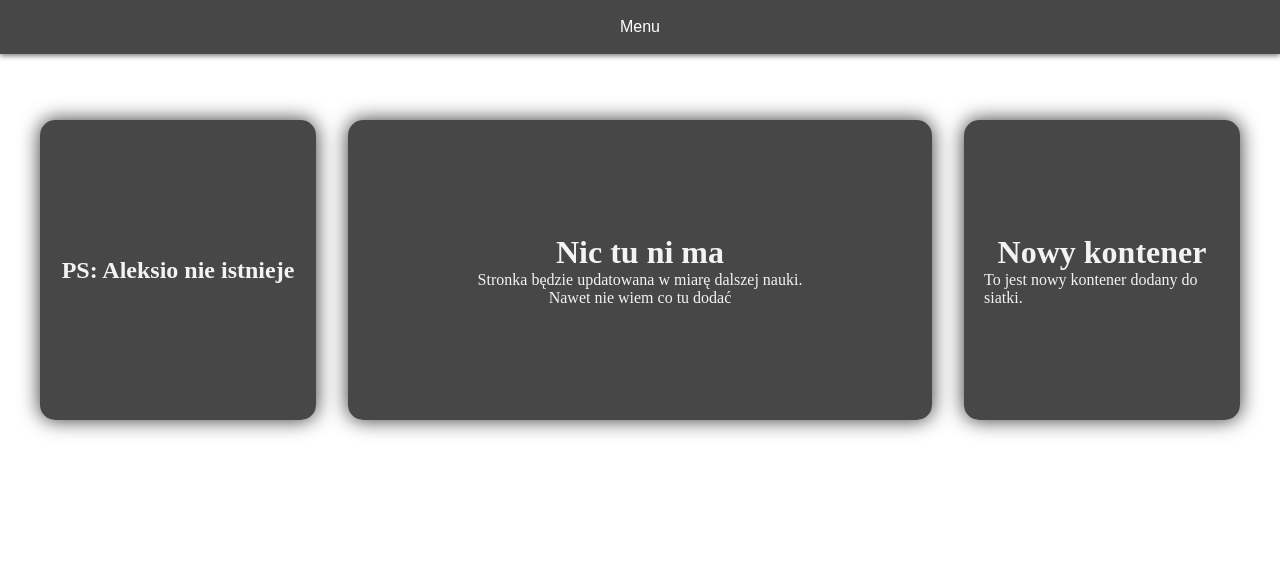
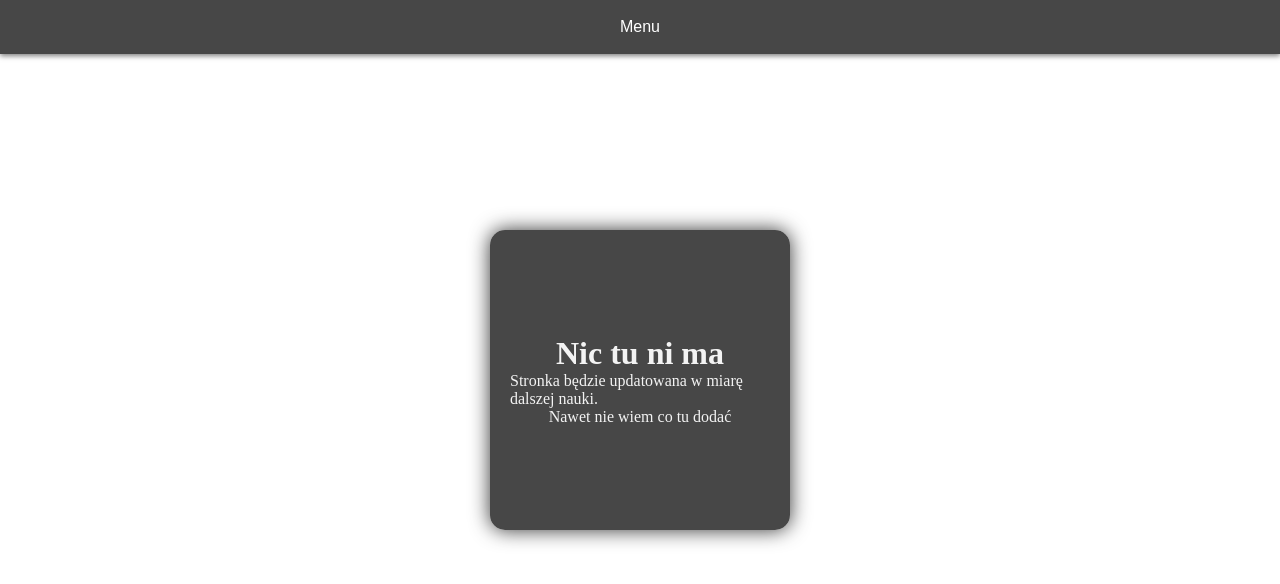
Before and after one commit to Kacsza/react-web, a React (Vite) app: page / in a window 1280 px wide. Shown: the top 584 px of the page. Built offline with nearby package versions, Linux system fonts and the light colour scheme.

Commit message:
React Router Działa!! Path /welcome przenosi do strony 404, tymczasowo. I tak pewnie mnie zajebie ale ciul

```diff
--- a/src/App.css
+++ b/src/App.css
@@ -4,10 +4,12 @@ main {
     gap: 2rem;
     padding: 120px 40px 40px 40px;
     margin: 0;
+    min-height: calc(100vh - 120px); /* ensure grid fills available viewport below navbar */
+    place-items: center; /* center containers horizontally and vertically */
 }
 
 .container {
-    width: 100%;
+    width: 25%;
     min-height: 300px;
     margin: 0;
 }
@@ -30,6 +32,8 @@ main {
     grid-template-columns: 1fr;
     gap: 1rem;
     padding: 100px 16px 24px; /* keep space for fixed navbar, reduce side padding */
+    align-items: start;   /* stack vertically from the top */
+    justify-items: center; /* keep containers centered horizontally */
   }
 
   .container {
--- a/src/App.jsx
+++ b/src/App.jsx
@@ -7,17 +7,10 @@ function App() {
     <>
     <Navbar />
     <main>
-      <Container >
-        <h2>PS: Aleksio nie istnieje</h2>
-      </Container>
-      <Container className="span-2">
+      <Container>
         <h1>Nic tu ni ma</h1>
         <p>Stronka będzie updatowana w miarę dalszej nauki.</p>
         <p>Nawet nie wiem co tu dodać</p>
-      </Container>
-      <Container>
-        <h1>Nowy kontener</h1>
-        <p>To jest nowy kontener dodany do siatki.</p>
       </Container>
     </main>
     </>
```
Also changed, not shown: src/main.jsx (+4 -5 lines).
